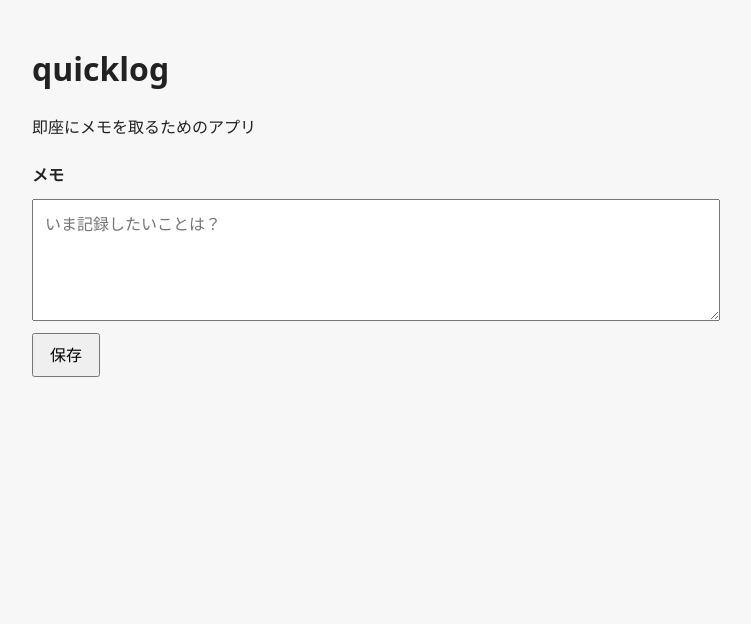
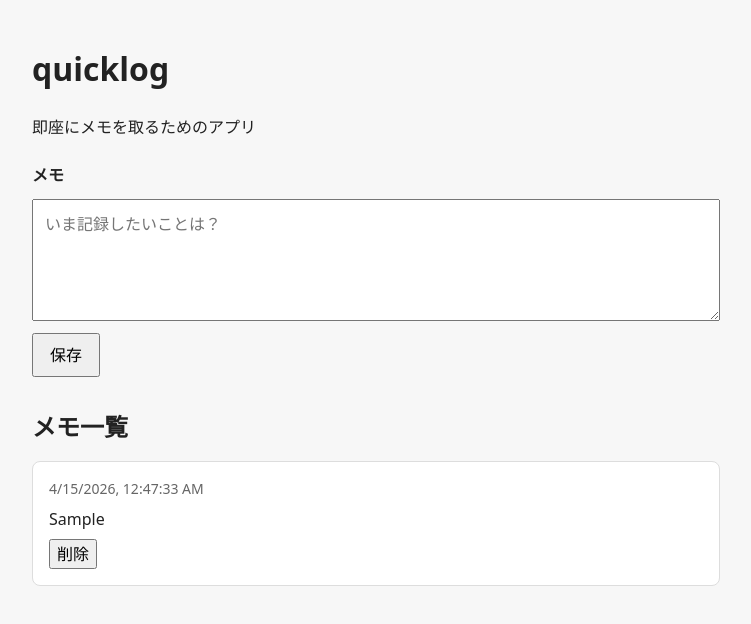
Before and after one commit to asamichiruko/quicklog, a Vue app: page / in a window 1280 px wide. Both pictures are taken after typing "Sample" into the empty fields and a click on the button "保存". Shown: the top 624 px of the page, without its empty margins (264-1015 px from the left). Built offline with nearby package versions, Linux system fonts and the light colour scheme.

Commit message:
feat: メモ一覧の追加と削除操作の準備

```diff
--- a/src/App.vue
+++ b/src/App.vue
@@ -1,5 +1,6 @@
 <script setup lang="ts">
 import QuickLogForm from "@/components/QuickLogForm.vue"
+import QuickLogList from "@/components/QuickLogList.vue"
 import { loadItems, saveItems } from "@/lib/storage"
 import type { QuickLogItem } from "@/types"
 import { onMounted, ref } from "vue"
@@ -20,6 +21,10 @@ function handleSubmit(text: string) {
   items.value.unshift(item)
   saveItems(items.value)
 }
+
+function handleRemove(id: string) {
+  console.log(id)
+}
 </script>
 
 <template>
@@ -30,6 +35,7 @@ function handleSubmit(text: string) {
     </header>
 
     <QuickLogForm @submit="handleSubmit" />
+    <QuickLogList :items="items" @remove="handleRemove" />
   </main>
 </template>
 
--- /dev/null
+++ b/src/components/QuickLogList.vue
@@ -0,0 +1,78 @@
+<script setup lang="ts">
+import type { QuickLogItem } from "@/types"
+
+defineProps<{
+  items: QuickLogItem[]
+}>()
+
+const emit = defineEmits<{
+  remove: [id: string]
+}>()
+
+function formatDate(createdAt: string) {
+  return new Date(createdAt).toLocaleString()
+}
+</script>
+
+<template>
+  <section class="list-section">
+    <h2 class="heading">メモ一覧</h2>
+
+    <p v-if="items.length === 0" class="empty">まだメモがありません</p>
+
+    <ul v-else class="list">
+      <li v-for="item in items" :key="item.id" class="item">
+        <p class="date">{{ formatDate(item.createdAt) }}</p>
+        <p class="text">{{ item.text }}</p>
+        <button class="button" type="button" @click="emit('remove', item.id)">削除</button>
+      </li>
+    </ul>
+  </section>
+</template>
+
+<style lang="css" scoped>
+.list-section {
+  margin-top: 32px;
+}
+
+.heading {
+  margin: 0 0 16px;
+}
+
+.empty {
+  margin: 0;
+  color: #666;
+}
+
+.list {
+  display: grid;
+  gap: 16px;
+  padding: 0;
+  margin: 0;
+  list-style: none;
+}
+
+.item {
+  display: grid;
+  gap: 8px;
+  padding: 16px;
+  background: #fff;
+  border: 1px solid #ddd;
+  border-radius: 8px;
+}
+
+.date {
+  margin: 0;
+  font-size: 0.875rem;
+  color: #666;
+}
+
+.text {
+  margin: 0;
+  white-space: pre-wrap;
+}
+
+.button {
+  width: fit-content;
+}
+</style>
```
